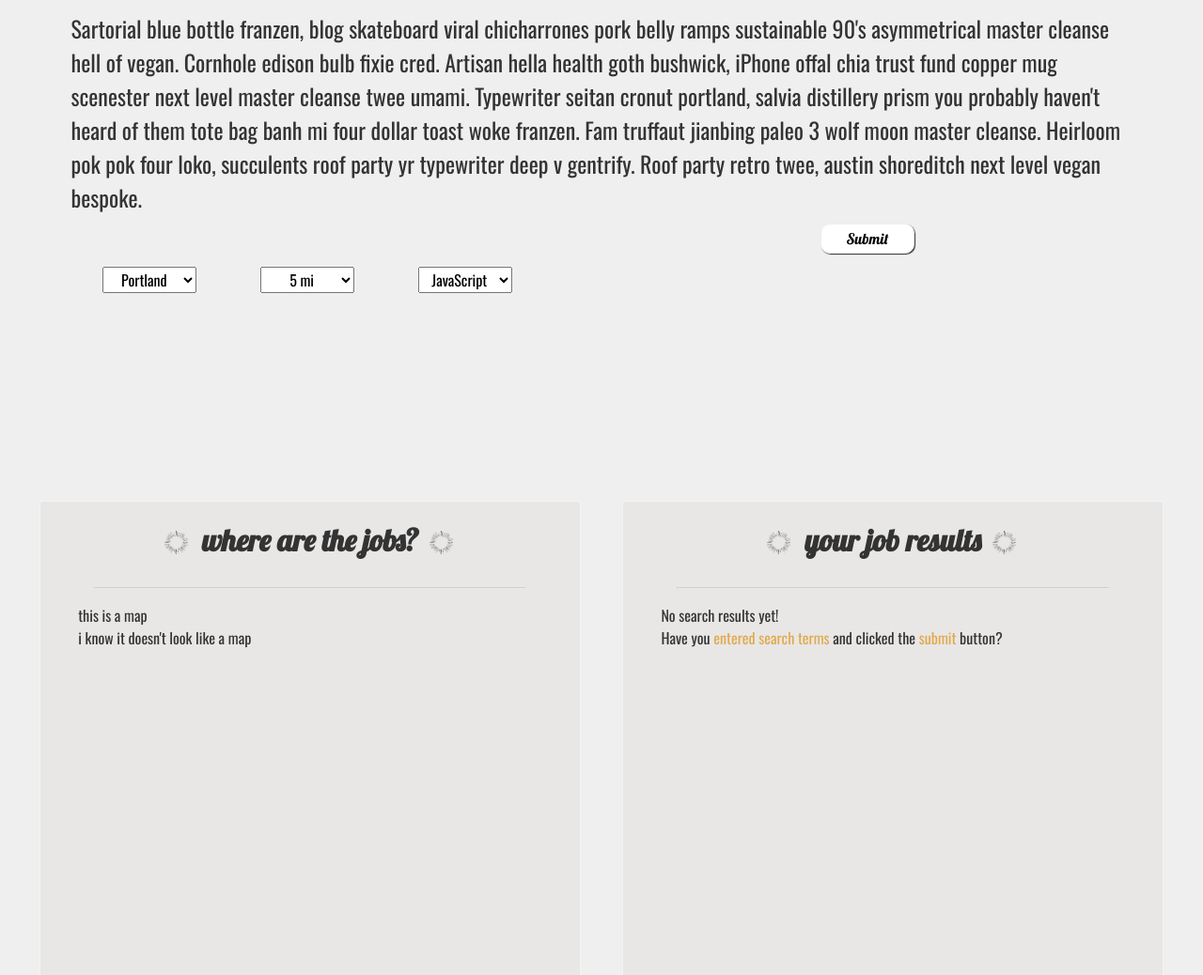
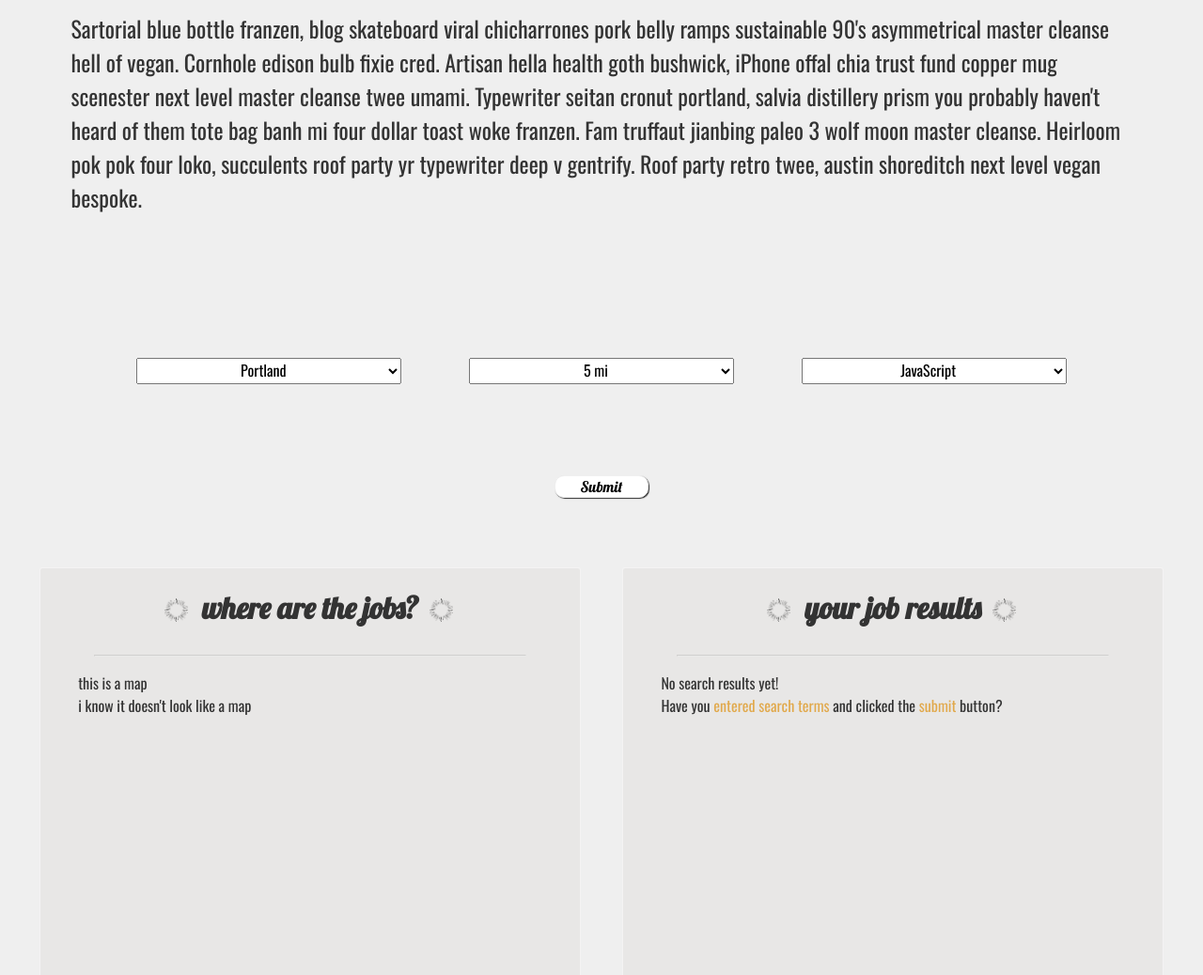
Before and after one commit to markgreenwood/PDXTechHub, a website: page index.html in a window 1280 px wide. Shown: the part 1359-2397 px from the top of the page at 94% size. Drawn offline with nearby package versions, Linux system fonts and the light colour scheme; some packages are replaced by stand-ins of ours.

Commit message:
Finalized search filter & submit button positioning

```diff
--- a/index.html
+++ b/index.html
@@ -63,7 +63,7 @@
           <p id="ipsum">Sartorial blue bottle franzen, blog skateboard viral chicharrones pork belly ramps sustainable 90's asymmetrical master cleanse hell of vegan. Cornhole edison bulb fixie cred. Artisan hella health goth bushwick, iPhone offal chia trust fund copper mug scenester next level master cleanse twee umami. Typewriter seitan cronut portland, salvia distillery prism you probably haven't heard of them tote bag banh mi four dollar toast woke franzen. Fam truffaut jianbing paleo 3 wolf moon master cleanse. Heirloom pok pok four loko, succulents roof party yr typewriter deep v gentrify. Roof party retro twee, austin shoreditch next level vegan bespoke.</p>
         </div>
 
-        <div class="intro">
+        <div class="intro-two">
           <div class="search-filter">
             <select id="city-selector">
               <option>Portland</option>
--- a/styles/layout.css
+++ b/styles/layout.css
@@ -86,18 +86,20 @@ li {
   margin-bottom: 0;
 }
 
-/*.search-filter {
-  display: block;
-  width: 600px;
-  margin: 0 auto;
+.intro-two {
+  margin: 5%;
+}
+
+.search-filter {
+  display: inline-block;
   text-align: center;
-}*/
+  width: 100%;
+  margin-top: 5%;
+}
 
 #city-selector, #radius-selector, #language-selector {
-  width: 100px;
-  display: inline-block;
-  float: left;
-  margin: 5% 3% 7% 3%;
+  width: 25%;
+  margin: 3% 3%;
   text-align: center;
 
 }
@@ -106,8 +108,7 @@ li {
   width: 100px;
   margin: 10px auto;
   display: block;
-  padding: 5px;
-  margin-bottom: 20%;
+  margin-bottom: 5%;
 }
 
 /* Main: results-page */
```
